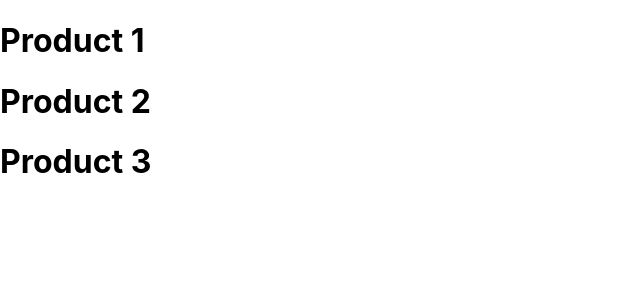
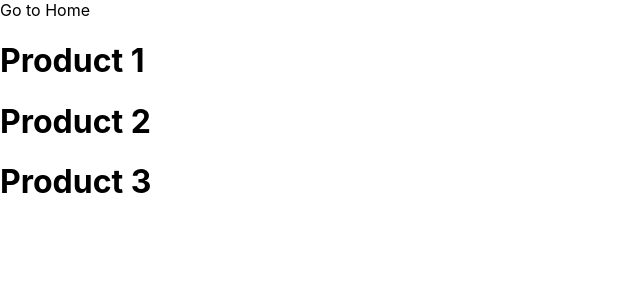
Before and after one commit to zion21-m/nextjs_codevolution, a Next.js app: page /products in a window 1280 px wide. Shown: the top 300 px of the page, without its empty margins (0-640 px from the left). Built offline with nearby package versions, Linux system fonts and the light colour scheme.

Commit message:
feat:add next/link

```diff
--- a/pages/products/index.js
+++ b/pages/products/index.js
@@ -1,9 +1,25 @@
+import Link from "next/link";
 const ProducList = () => {
   return (
     <div>
-      <h1>Product 1</h1>
-      <h1>Product 2</h1>
-      <h1>Product 3</h1>
+      <Link href="/">
+        <a>Go to Home</a>
+      </Link>
+      <h1>
+        <Link href="/products/1">
+          <a>Product 1</a>
+        </Link>
+      </h1>
+      <h1>
+        <Link href="/products/2">
+          <a>Product 2</a>
+        </Link>
+      </h1>
+      <h1>
+        <Link href="/products/3" replace>
+          <a>Product 3</a>
+        </Link>
+      </h1>
     </div>
   );
 };
```
Also changed, not shown: pages/blog/index.js (+10 -1 lines), pages/index.js (+13 -1 lines).
